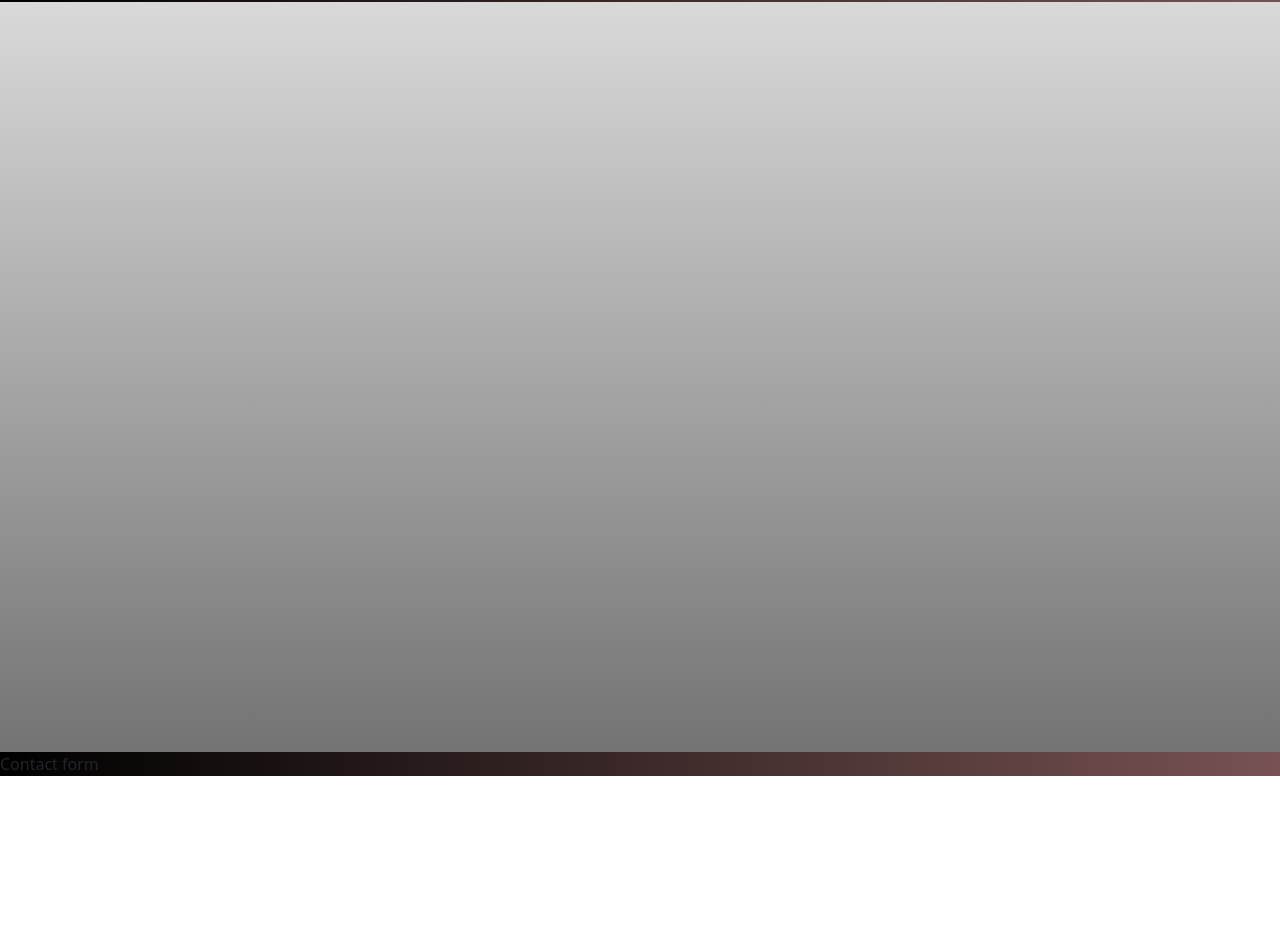
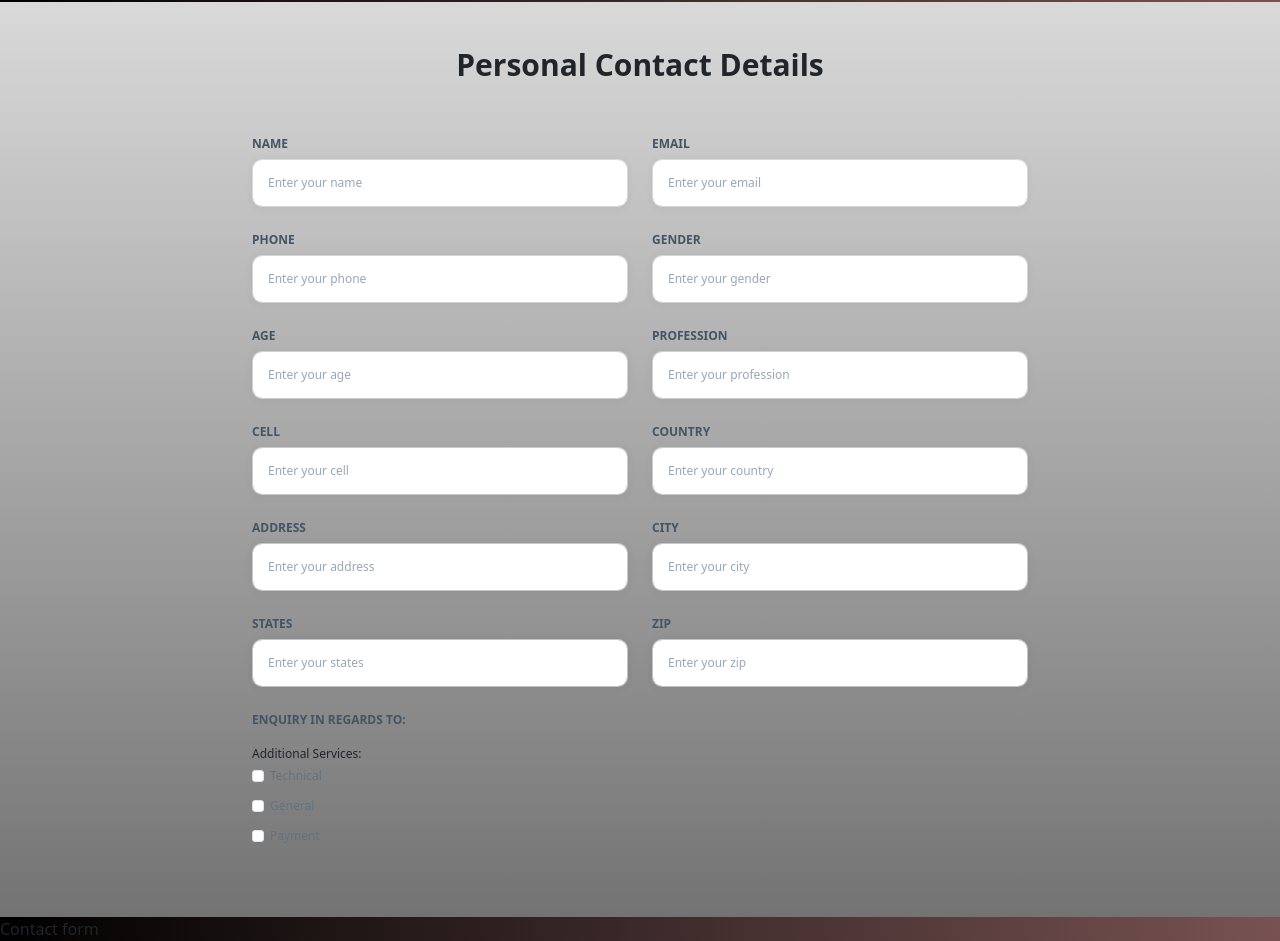
Before and after one commit to dm-dmytrenko/file4_upwork, a React (Create React App) app: page /contact in a window 1280 px wide. Shown: the part 820-1761 px from the top of the page. Before the commit the page ends 1596 px from the top, so only its background shows below. Built offline with nearby package versions, Linux system fonts and the light colour scheme; a web font is replaced by a local one.

Commit message:
add contact form

```diff
--- a/package.json
+++ b/package.json
@@ -12,6 +12,7 @@
     "@types/react-dom": "^18.0.0",
     "bootstrap": "^5.3.3",
     "react": "^18.3.1",
+    "react-bootstrap": "^2.10.2",
     "react-dom": "^18.3.1",
     "react-router-dom": "^6.23.0",
     "react-scripts": "5.0.1",
--- a/src/components/contact-form/personalDetails/personalDetails.scss
+++ b/src/components/contact-form/personalDetails/personalDetails.scss
@@ -1,7 +1,40 @@
-.personal-det-container {
-    background: linear-gradient(to bottom, #D9D9D9, #737373);
-    min-height: 750px;
-    display: flex;
-    justify-content: space-between;
-    align-items: center;
+.personal-detail-page {
+    .control-label {font-size: 12px; font-weight: 600; color: #445463; text-transform: uppercase; margin: 0 0 6px;}
+    .form-control-custom {
+        padding: 14px 15px;
+        font-size: 15px;
+        background-color: white;
+        filter: drop-shadow(0px 1px 4px rgba(0, 0, 0, 0.05));
+        border-color: #E5E9ED99;
+        border-radius: 10px;
+        box-shadow: none !important;
+        &::placeholder {
+        color: #98A8B7
+        }
+    }
+    padding: 40px 0; background: linear-gradient(to bottom, #D9D9D9, #737373);;
+
+    .row * {font-size: 12px !important;}
+
+    .container-sm {max-width: 800px;}
+
+    .page-title {font-size: 30px; font-style: normal; font-weight: bold; line-height: 45px; letter-spacing: 0.2;}
+
+    .form-check {
+        label {color: #637381; font-size: 13px; font-weight: 400;}
+    }
+
+    textarea.form-control-custom {
+        min-height: 150px;resize: none;
+    }
+
+    .react-select-2 {
+        min-width: 250px;
+        .css-13qlugu-control,
+        .css-1jy94s1-control {filter: none !important; border-radius: 8px; border-color: #D0D5DD !important;}
+    }
+
+    @media screen and (max-width: 676px) {
+        .react-select-2 {width: 100%;}
+    }
 }
--- a/src/components/contact-form/personalDetails/personalDetails.tsx
+++ b/src/components/contact-form/personalDetails/personalDetails.tsx
@@ -1,10 +1,71 @@
 import React from 'react';
+
+import {Col, Form, Row} from "react-bootstrap";
+
+import CustomFormField from '../../../features/customTextField/custom-text-field';
 import './personalDetails.scss'
 
+interface Typo {
+  className?: string;
+  children?: any;
+}
+
+export const Heading3 = (params: Typo, { ...props }) => {
+  const { className, children } = params
+  return (
+      <h3
+          className={`${className}`}
+          {...props}
+      >
+          {children}
+      </h3>
+  )
+}
+
 const PersonalDetails: React.FC = () => {
-    return (
-      <div className="personal-det-container">
-      </div>
+  return (
+    <>
+        <main className="personal-detail-page">
+            <div className="container-sm">
+                <div className="mb-4 text-center">
+                    <Heading3 className="page-title mb-5">Personal Contact Details</Heading3>
+                </div>
+                <Row>
+                    <CustomFormField placeholder='Enter your name' label='NAME'/>
+                    <CustomFormField placeholder='Enter your email' label='EMAIL'/>
+                    <CustomFormField placeholder='Enter your phone' label='PHONE'/>
+                    <CustomFormField placeholder='Enter your gender' label='GENDER'/>
+                    <CustomFormField placeholder='Enter your age' label='AGE'/>
+                    <CustomFormField placeholder='Enter your profession' label='PROFESSION'/>
+                    <CustomFormField placeholder='Enter your cell' label='CELL'/>
+                    <CustomFormField placeholder='Enter your country' label='COUNTRY'/>
+                    <CustomFormField placeholder='Enter your address' label='ADDRESS'/>
+                    <CustomFormField placeholder='Enter your city' label='CITY'/>
+                    <CustomFormField placeholder='Enter your states' label='STATES'/>
+                    <CustomFormField placeholder='Enter your zip' label='ZIP'/>
+                </Row>
+                <Row>
+                    <Col xs={12}>
+                        <div className="mb-3">
+                            <Form.Group className="mb-4" controlId="">
+                                <Form.Label className="control-label mb-3">Enquiry in regards to:</Form.Label>
+                                <div className="d-grid gap-1">
+                                    <div className="d-flex gap-md-4 gap-2 mb-md-0 mb-4 align-items-center flex-wrap">
+                                        <label>Additional Services:</label>
+                                        {/* <ReactSelect className="react-select-2" styles={customStylesSelect} options={AdditionalServices} placeholder='Additional Services' /> */}
+                                    </div>
+                                    <Form.Check className="text-14" type="checkbox" label="Technical" />
+                                    <Form.Check className="text-14" type="checkbox" label="General" />
+                                    <Form.Check className="text-14" type="checkbox" label="Payment" />
+                                </div>
+                            </Form.Group>
+                        </div>
+                    </Col>
+
+                </Row>
+            </div>
+        </main>
+    </>
     );
   };
 
--- /dev/null
+++ b/src/features/customTextField/custom-text-field.tsx
@@ -0,0 +1,22 @@
+import React from 'react';
+import { Col, Form } from 'react-bootstrap';
+
+interface CustomFormFieldProps {
+    label: string;
+    placeholder: string;
+  }
+
+const CustomFormField: React.FC<CustomFormFieldProps> = ({ label, placeholder }) => (
+  <Col md={6} xs={12}>
+    <Form.Group className="mb-4" controlId="">
+      <Form.Label className="control-label">{label}</Form.Label>
+      <Form.Control
+        className="form-control-custom"
+        type="text"
+        placeholder={placeholder}
+      />
+    </Form.Group>
+  </Col>
+);
+
+export default CustomFormField;
--- a/src/index.css
+++ b/src/index.css
@@ -19,3 +19,17 @@ code {
   font-family: source-code-pro, Menlo, Monaco, Consolas, 'Courier New',
     monospace;
 }
+
+.control-label {font-size: 12px; font-weight: 600; color: #445463; text-transform: uppercase; margin: 0 0 6px;}
+.form-control-custom {
+    padding: 14px 15px;
+    font-size: 15px;
+    background-color: white;
+    filter: drop-shadow(0px 1px 4px rgba(0, 0, 0, 0.05));
+    border-color: #E5E9ED99;
+    border-radius: 14px;
+    box-shadow: none !important;
+    &::placeholder {
+    color: #98A8B7
+    }
+}
```
Also changed, not shown: 1 other file (tests, documents, lock files or other folders).
